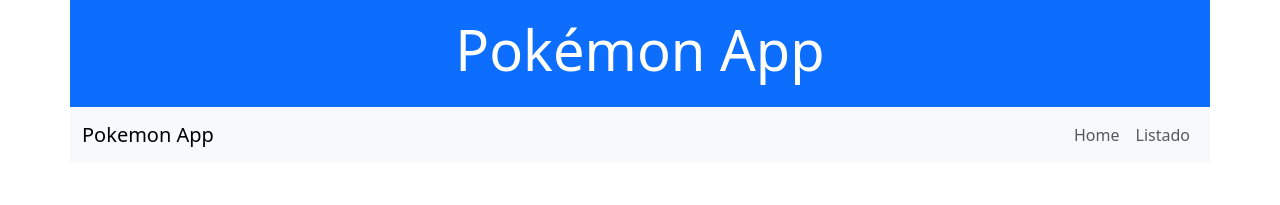
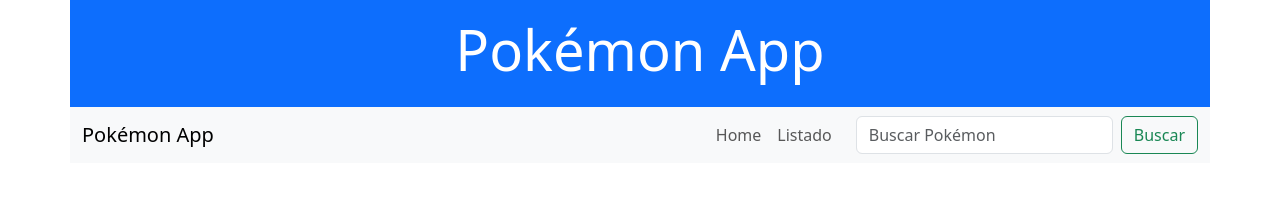
Before and after one commit to christianignacioalvarez/pokemon-app, a React (Vite) app: page /home in a window 1280 px wide. Shown: the top 205 px of the page. Built offline with nearby package versions, Linux system fonts and the light colour scheme; no server answers.

Commit message:
Modifico componente Navbar, PokemonDetalle y agrego PokemonBusqueda y icono

```diff
--- a/index.html
+++ b/index.html
@@ -2,11 +2,11 @@
 <html lang="en">
   <head>
     <meta charset="UTF-8" />
-    <link rel="icon" type="image/svg+xml" href="/vite.svg" />
+    <link rel="icon" type="image/png" href="/iconoProyecto.png" />
     <meta name="viewport" content="width=device-width, initial-scale=1.0" />
     <title>Pokemon App</title>
   </head>
-  <body className="container-fluid" >
+  <body className="container-fluid">
     <div id="root"></div>
     <script type="module" src="/src/main.jsx"></script>
   </body>
--- a/src/App.jsx
+++ b/src/App.jsx
@@ -4,6 +4,7 @@
 import PokemonCard from './components/PokemonCard';
 import Header from './components/Header';
 import Navbar from './components/NavBar';
+import PokemonBusqueda from './components/PokemonBusqueda';
 
 function App() {
   return (
@@ -15,6 +16,7 @@
         <Route path="/home" index element={<Home />} />
         <Route path="/listado-pokemones" element={<Listado />} />
         <Route path="/listado-pokemones/:id" element={<PokemonCard />} />
+        <Route path="/pokemon/:nombre" element={<PokemonBusqueda />} />
       </Routes>
     </Router>
   );
--- a/src/components/NavBar.jsx
+++ b/src/components/NavBar.jsx
@@ -1,12 +1,22 @@
-import React from 'react';
-import { Link } from 'react-router-dom';
+import React, { useState } from 'react';
+import { Link , useNavigate} from 'react-router-dom';
 import 'bootstrap/dist/css/bootstrap.min.css';
 
 function Navbar() {
+  const [searchQuery, setSearchQuery] = useState('');
+  const navigate = useNavigate();
+
+  const handleSearch = (event) => {
+    event.preventDefault();
+    if(searchQuery.trim()) {
+      navigate(`/pokemon/${searchQuery.toLowerCase()}`);
+      setSearchQuery('');
+    }
+  }
   return (
     <nav className="navbar navbar-expand-lg navbar-light bg-light">
       <div className="container">
-      <Link className="navbar-brand" to="/home">Pokemon App</Link>
+        <Link className="navbar-brand" to="/home">Pokémon App</Link>
         <button
           className="navbar-toggler"
           type="button"
@@ -19,7 +29,7 @@
           <span className="navbar-toggler-icon"></span>
         </button>
         <div className="collapse navbar-collapse" id="navbarNav">
-        <ul className="navbar-nav ms-auto">
+          <ul className="navbar-nav ms-auto me-3">
             <li className="nav-item">
               <Link className="nav-link" to="/home">Home</Link>
             </li>
@@ -27,6 +37,17 @@
               <Link className="nav-link" to="/listado-pokemones">Listado</Link>
             </li>
           </ul>
+          <form className="d-flex" onSubmit={handleSearch}>
+            <input
+              className="form-control me-2"
+              type="search"
+              placeholder="Buscar Pokémon"
+              aria-label="Buscar"
+              value={searchQuery}
+              onChange={(e) => setSearchQuery(e.target.value)}
+            />
+            <button className="btn btn-outline-success" type="submit">Buscar</button>
+          </form>
         </div>
       </div>
     </nav>
--- /dev/null
+++ b/src/components/PokemonBusqueda.jsx
@@ -0,0 +1,12 @@
+import React from 'react';
+import { useParams } from 'react-router-dom';
+import PokemonDetalle from './PokemonDetalle';
+
+function PokemonBusqueda() {
+  const { nombre } = useParams();
+  const apiUrl = `https://pokeapi.co/api/v2/pokemon/${nombre}`;
+
+  return <PokemonDetalle url={apiUrl} />;
+}
+
+export default PokemonBusqueda;
--- a/src/components/PokemonDetalle.jsx
+++ b/src/components/PokemonDetalle.jsx
@@ -3,6 +3,7 @@
 
 function PokemonDetalle({ url }) {
   const [pokemon, setPokemon] = useState(null);
+  const [error, setError] = useState(null);
 
   // Objeto con colores para cada tipo de Pokémon
   const typeColors = {
@@ -28,8 +29,13 @@
 
   useEffect(() => {
     const fetchPokemonDetails = async () => {
+      try {
       const response = await axios.get(url);
       setPokemon(response.data);
+      setError(null);
+      } catch (err) {
+        setError("Pokemon no encontrado.")
+      }
     };
     fetchPokemonDetails();
   }, [url]);
```
Also changed, not shown: public/iconoProyecto.png (added). Lines whose indentation alone changed are shown as unchanged.
